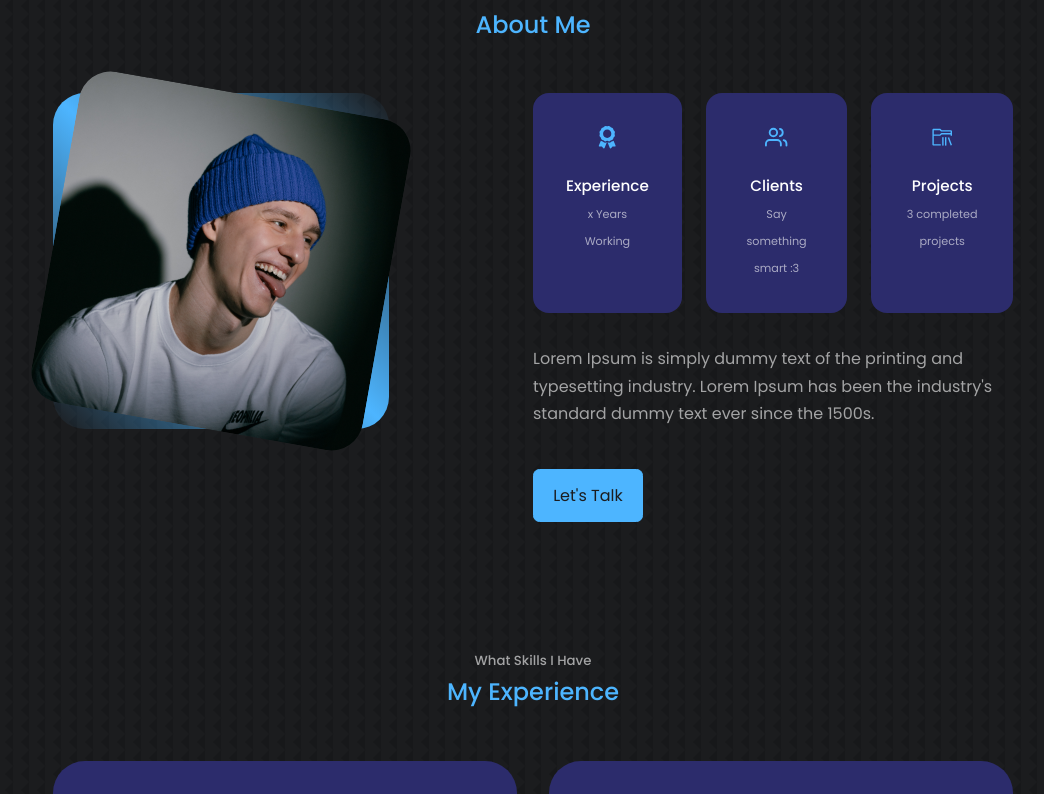
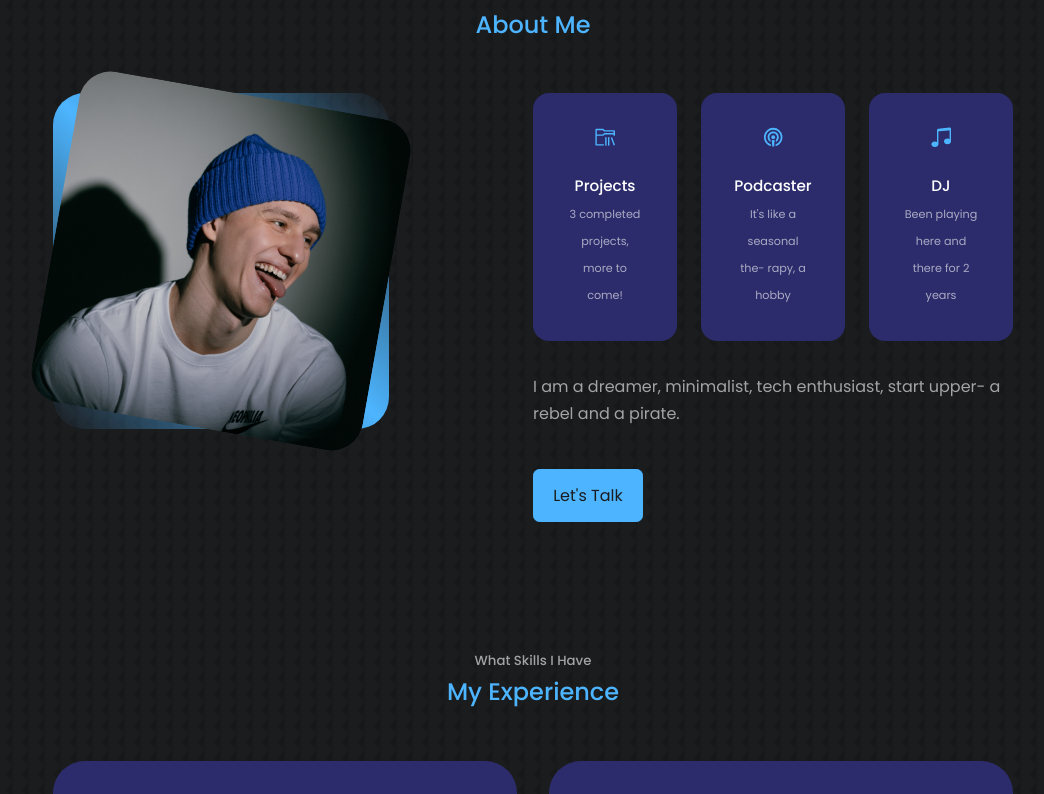
Before and after one commit to Edwardtoonela/react-portfolio-website, a React (Create React App) app: page / in a window 1280 px wide. Shown: the part 946-1740 px from the top of the page, without its empty margins (107-1151 px from the left). Built offline with nearby package versions, Linux system fonts and the light colour scheme.

Commit message:
changed about contents

```diff
--- a/src/components/about/about.jsx
+++ b/src/components/about/about.jsx
@@ -1,8 +1,8 @@
 import React from 'react'
 import './about.css'
 import ME from '../../assets/comp2.png'
-import {FaAward} from 'react-icons/fa'
-import {FiUsers} from 'react-icons/fi'
+import {BsMusicNoteBeamed} from 'react-icons/bs'
+import {BiPodcast} from 'react-icons/bi'
 import {VscFolderLibrary} from 'react-icons/vsc'
 
 function About() {
@@ -21,24 +21,24 @@ function About() {
         <div className="about__content">
           <div className="about__cards">
             <article className='about__card'>
-              <FaAward className='about__icon'/>
-              <h5>Experience</h5>
-              <small> x Years Working</small>
+              <VscFolderLibrary className='about__icon'/>
+              <h5>Projects</h5>
+              <small> 3 completed projects, more to come!</small>
             </article>
             <article className='about__card'>
-              <FiUsers className='about__icon'/>
-              <h5>Clients</h5>
-              <small> Say something smart :3</small>
+              <BiPodcast className='about__icon'/>
+              <h5>Podcaster</h5>
+              <small> It's like a seasonal the- rapy, a hobby </small>
             </article>
             <article className='about__card'>
-              <VscFolderLibrary className='about__icon'/>
-              <h5>Projects</h5>
-              <small> 3 completed projects</small>
+              <BsMusicNoteBeamed className='about__icon'/>
+              <h5>DJ</h5>
+              <small> Been playing here and there for 2 years</small>
             </article>
           </div>
 
           <p>
-            Lorem Ipsum is simply dummy text of the printing and typesetting industry. Lorem Ipsum has been the industry's standard dummy text ever since the 1500s.
+          I am a dreamer, minimalist, tech enthusiast, start upper- a rebel and a pirate.
           </p>
 
           <a href="#contact" className='btn btn-primary'>Let's Talk</a>
--- a/src/components/portfolio/portfolio.jsx
+++ b/src/components/portfolio/portfolio.jsx
@@ -37,7 +37,7 @@ const Portfolio = () => {
             <img src={IMG1} alt="#" />
           </div>
           <h3>This portfolio website</h3>
-          <p>After the bootcamp I have focused on learning Javascript, hence this website is built on the React framework! Learning from previous projects I started building responsively from the very beginning.</p>
+          <p>After the Le Wagon bootcamp I have focused on learning Javascript, hence this website is built on the React framework! Learning from previous projects I started building responsively from the very beginning.</p>
           <div className="portfolio__item-cta">
             <a href="https://github.com/Edwardtoonela/react-portfolio-website" className="btn" target='_blank'>Github</a>
           </div>
```
